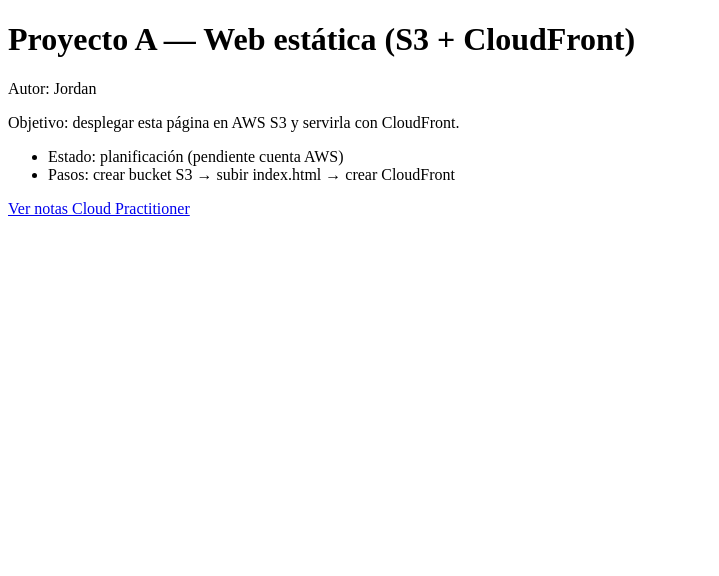
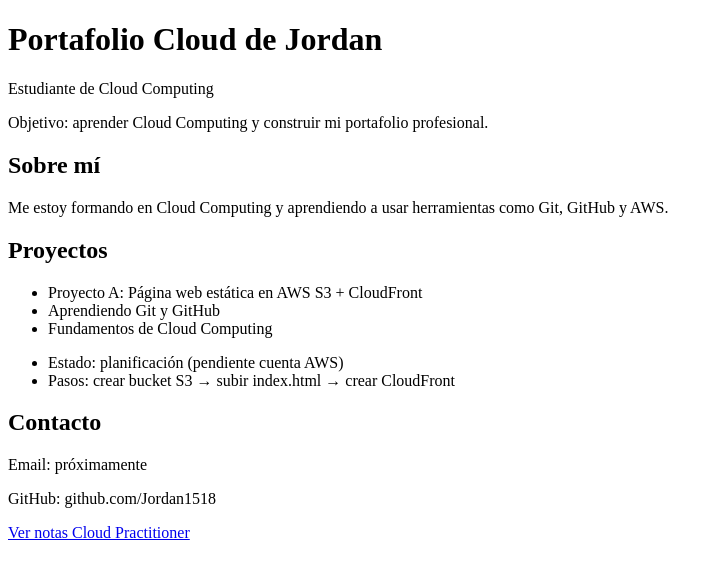
Before and after one commit to Jordan1518/Cloud-portfolio, a plain HTML site: page proyectoA/index.html in a window 1280 px wide. Shown: the whole page, without its empty margins (0-719 px from the left). Drawn offline with Linux system fonts and the light colour scheme.

Commit message:
Added About, Projects and Contact sections

```diff
--- a/proyectoA/index.html
+++ b/proyectoA/index.html
@@ -6,13 +6,25 @@
 
 </head>
 <body>
-  <h1>Proyecto A — Web estática (S3 + CloudFront)</h1>
-  <p>Autor: Jordan</p>
-  <p>Objetivo: desplegar esta página en AWS S3 y servirla con CloudFront.</p>
+  <h1>Portafolio Cloud de Jordan</h1>
+  <p>Estudiante de Cloud Computing</p>
+  <p>Objetivo: aprender Cloud Computing y construir mi portafolio profesional.</p>
+  <h2>Sobre mí</h2>
+  <p>Me estoy formando en Cloud Computing y aprendiendo a usar herramientas como Git, GitHub y AWS.</p>
+ <h2>Proyectos</h2>
+  <ul>
+   <li>Proyecto A: Página web estática en AWS S3 + CloudFront</li>
+   <li>Aprendiendo Git y GitHub</li>
+   <li>Fundamentos de Cloud Computing</li>
+  </ul>
   <ul>
     <li>Estado: planificación (pendiente cuenta AWS)</li>
     <li>Pasos: crear bucket S3 → subir index.html → crear CloudFront</li>
   </ul>
+  <h2>Contacto</h2>
+ <p>Email: próximamente</p>
+ <p>GitHub: github.com/Jordan1518</p>
+
 <p><a href="cloud_practitioner_notes.md" target="_blank">Ver notas Cloud Practitioner</a></p>
 </body>
 </html>
```
